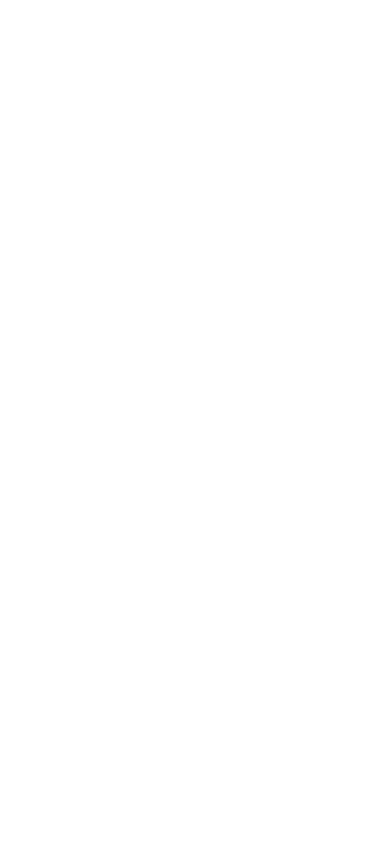
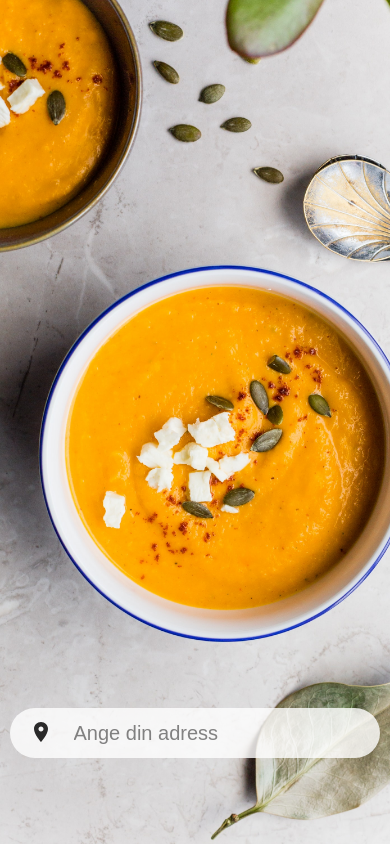
Before and after one commit to Klippdocka/SoupDelivery, a React (Create React App) app: page / in a window 390 px wide. Built offline with nearby package versions, Linux system fonts and the light colour scheme.

Commit message:
added the homepage in web and mobile

```diff
--- a/src/App.js
+++ b/src/App.js
@@ -1,26 +1,45 @@
 import React from 'react';
 import { createGlobalStyle } from 'styled-components';
 import Routes from './Route/routes';
+import styled from 'styled-components';
+
+const StyledDiv = styled.div`
+height:100%;
+width:100%;
+
+`
 
 const GlobalStyle = createGlobalStyle`
   html {
     font-size: 62.5%;
     width:100%;
     height:100%;
+
   }
 
-  body {
+  body{
+    width:100%;
+    height:100%;
+    padding:0;
     margin:0;
     font-family: 'Montserrat', -apple-system, BlinkMacSystemFont, 'Segoe UI', 'Roboto', 'Oxygen', 'Ubuntu', 'Cantarell', 'Fira Sans', 'Droid Sans', 'Helvetica Neue', sans-serif;
   }
+
+  #root{
+    height:100%;
+  }
+
+
+
+
 `
 
 const App = () => {
   return (
-    <div>
+    <StyledDiv>
       <GlobalStyle />
       <Routes/>
-   </div>
+   </StyledDiv>
   );
 
 }
--- a/src/Route/routes.js
+++ b/src/Route/routes.js
@@ -1,6 +1,8 @@
 import React from 'react';
 import { BrowserRouter, Switch, Route } from 'react-router-dom';
 import Home from '../components/Home/home';
+
+
 
 
 const Routes = () => {
--- a/src/components/Home/home.js
+++ b/src/components/Home/home.js
@@ -1,5 +1,7 @@
 import React from 'react';
-import { MainWrapper } from './styledHome';
+import { MainWrapper, ImgContainer, HomeImg, PositionContainer } from './styledHome';
+import Soup1 from '../Images/Soup1.jpg';
+import Position from '../Position/position'
 
 class Home extends React.Component {
 
@@ -9,6 +11,15 @@
     return (
 
       <MainWrapper>
+
+
+        <ImgContainer>
+        <HomeImg src={Soup1} />
+        </ImgContainer>
+
+        <PositionContainer>
+        <Position/>
+        </PositionContainer>
 
 
 
--- a/src/components/Home/styledHome.js
+++ b/src/components/Home/styledHome.js
@@ -1,15 +1,52 @@
 import styled from 'styled-components';
+import theme from '../../theme';
+
 
 const MainWrapper = styled.div`
 width:100%;
 height:100%;
 display:flex;
 justify-content:center;
+flex-direction:column;
 `;
 
+
+
+
+
 const ImgContainer = styled.div`
-width:80%;
-height:80%;
+display:flex;
+justify-content:center;
+width:100%;
+height:100%;
 `;
 
-export { MainWrapper, ImgContainer };
+const HomeImg = styled.img`
+width:100%;
+height:100%;
+object-fit:cover;
+z-index:-1;
+position:absolute;
+
+
+
+
+
+@media screen and (max-width: ${theme.screenSize.small}){
+height:100%;
+
+
+}
+
+`;
+
+const PositionContainer = styled.div`
+display:flex;
+justify-content:center;
+align-items:center;
+width:100%;
+height:30rem;
+`;
+
+
+export { MainWrapper, ImgContainer, HomeImg, PositionContainer };
--- /dev/null
+++ b/src/components/Icone/placePin.js
@@ -0,0 +1,9 @@
+import React from 'react';
+
+const PlacePin = () => (
+
+    <svg xmlns="http://www.w3.org/2000/svg" height="24" viewBox="0 0 24 24" width="24"><path d="M0 0h24v24H0z" fill="none"/><path d="M12 2C8.13 2 5 5.13 5 9c0 5.25 7 13 7 13s7-7.75 7-13c0-3.87-3.13-7-7-7zm0 9.5c-1.38 0-2.5-1.12-2.5-2.5s1.12-2.5 2.5-2.5 2.5 1.12 2.5 2.5-1.12 2.5-2.5 2.5z"/></svg>
+
+)
+
+export default PlacePin;
--- /dev/null
+++ b/src/components/Position/position.js
@@ -0,0 +1,96 @@
+import React from 'react';
+import styled from 'styled-components';
+import PlacePin from '../Icone/placePin';
+import { withRouter } from 'react-router-dom';
+import theme from '../../theme';
+
+const MainWrapper = styled.div`
+display:flex;
+align-items:center;
+width:55%;
+height:6rem;
+background-color:white;
+opacity:0.8;
+border-radius:2.5rem;
+
+
+@media screen and (max-width: ${theme.screenSize.small}){
+   width:95%;
+   height:5rem;
+}
+
+`;
+
+const PlacePinContainer = styled.div`
+flex:1;
+justify-content:center;
+align-items:center;
+text-align:center;
+
+
+`;
+
+const AddressContainer = styled.div`
+flex:5;
+
+
+`;
+
+
+const InputAddress = styled.input`
+width:90%;
+height:100%;
+font-size:2rem;
+border-radius:2.5rem;
+border:none;
+&::placeholder{
+    color:#6c6c6c;
+
+}
+@media screen and (max-width: ${theme.screenSize.small}){
+   height:4rem;
+}
+
+`;
+
+
+class Position extends React.Component {
+    constructor(props) {
+        super(props)
+        this.state= {
+            inputValue: ""
+        };
+
+    }
+
+
+
+
+
+    render() {
+
+    return (
+
+      <MainWrapper>
+
+        <PlacePinContainer>
+             <PlacePin/>
+         </PlacePinContainer>
+
+
+        <AddressContainer>
+
+
+            <InputAddress value={this.state.inputValue}
+            placeholder="Ange din adress"></InputAddress>
+
+        </AddressContainer>
+
+      </MainWrapper>
+
+        )
+    }
+}
+
+
+export default  withRouter(Position);
--- /dev/null
+++ b/src/theme.js
@@ -0,0 +1,16 @@
+const Theme = {
+    colors: {
+
+    },
+    screenSize: {
+        xsmall: '600px',
+        small: '768px',
+        medium: '1020px',
+        large: '1200px',
+
+}
+
+}
+
+
+export default Theme;
```
